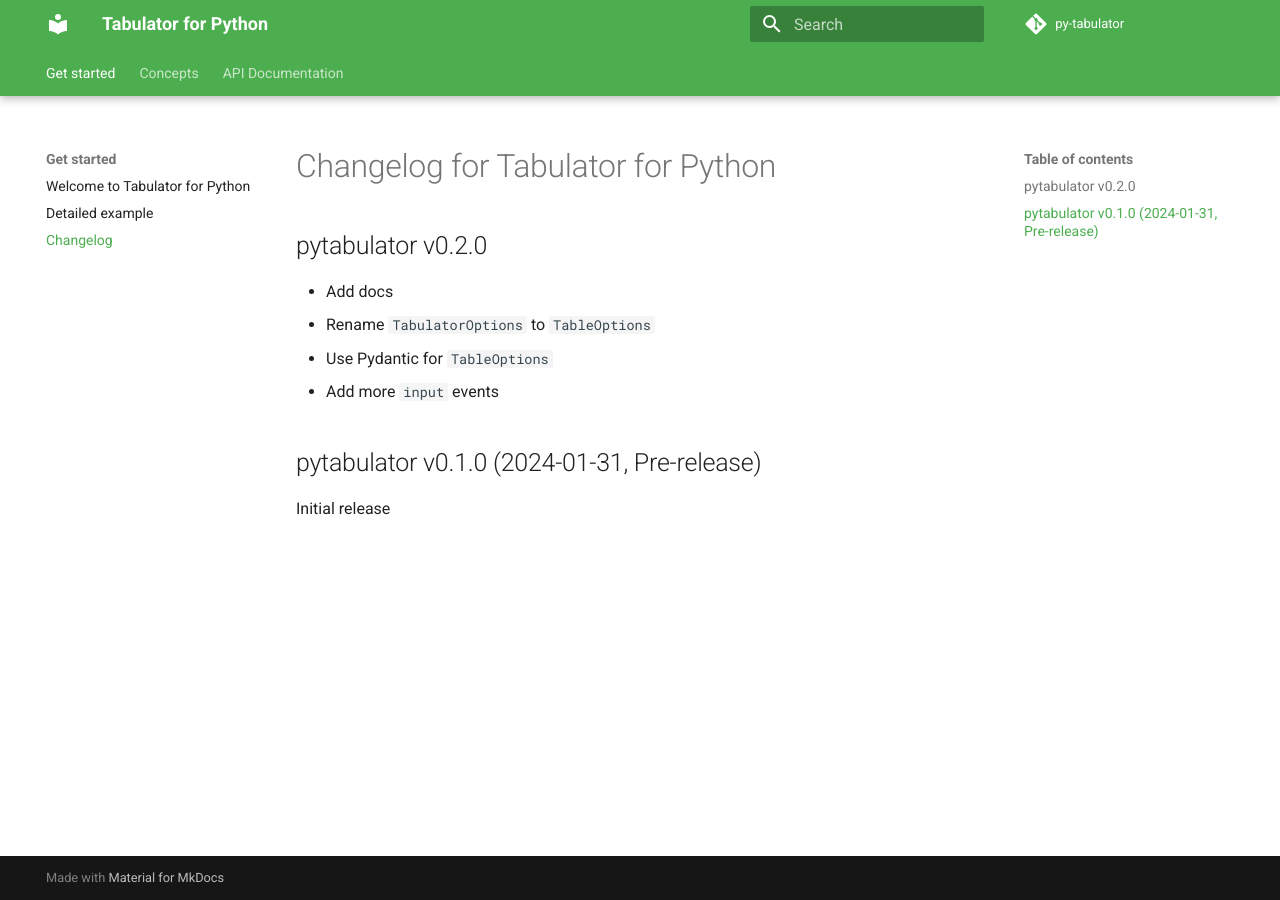
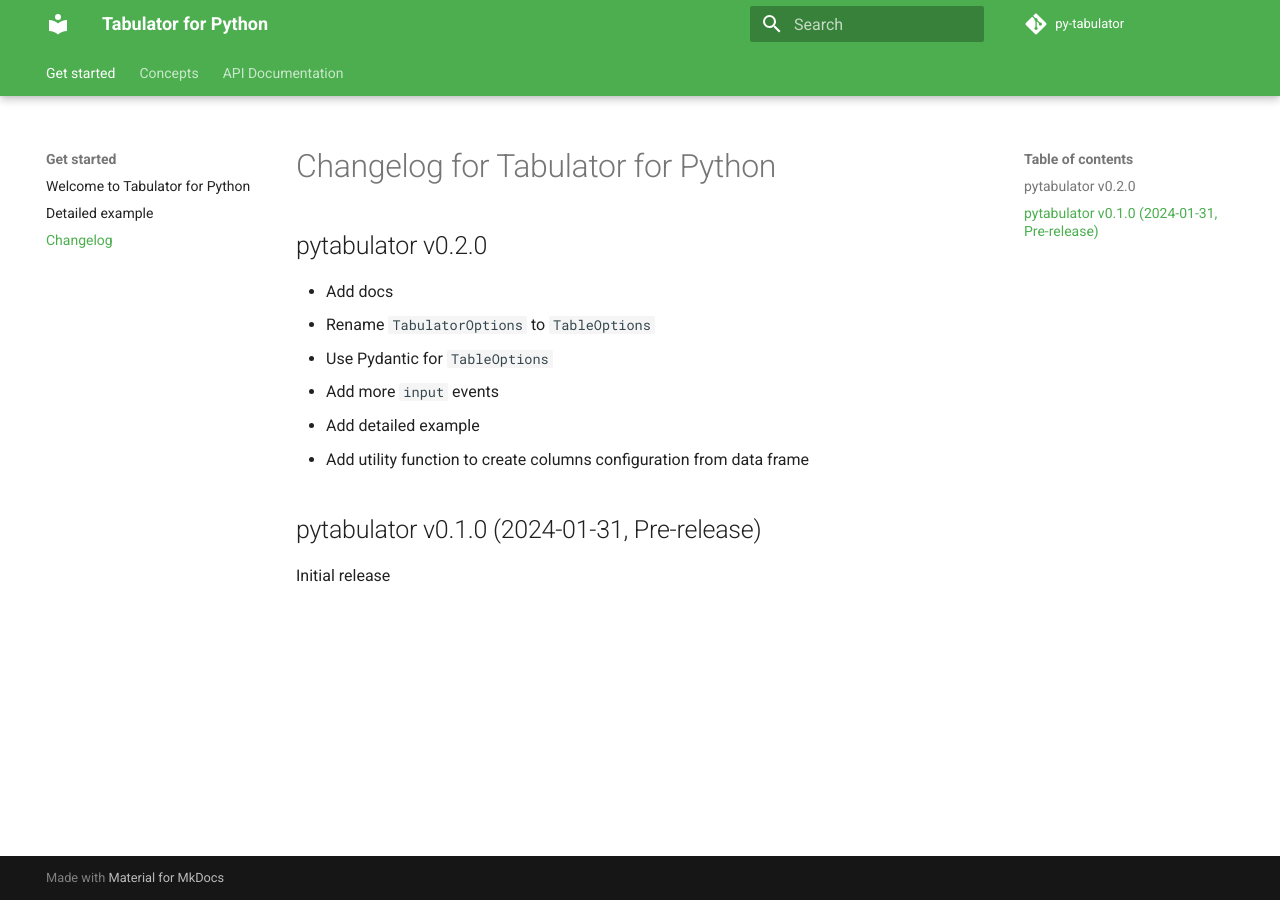
Before and after one commit to eodaGmbH/py-tabulator, an MkDocs documentation site: the page built from docs/changelog.md, in a window 1280 px wide. Built offline with MkDocs 1.6.1 and Material for MkDocs 9.7.7, drawn with Linux system fonts in a browser that asks for light colours; comment, search, counter and statistics services are not loaded.

Commit message:
Update changelog

```diff
--- a/docs/changelog.md
+++ b/docs/changelog.md
@@ -6,6 +6,8 @@
 * Rename `TabulatorOptions` to `TableOptions`
 * Use Pydantic for `TableOptions`
 * Add more `input` events
+* Add detailed example
+* Add utility function to create columns configuration from data frame
 
 ## pytabulator v0.1.0 (2024-01-31, Pre-release)
 
```
